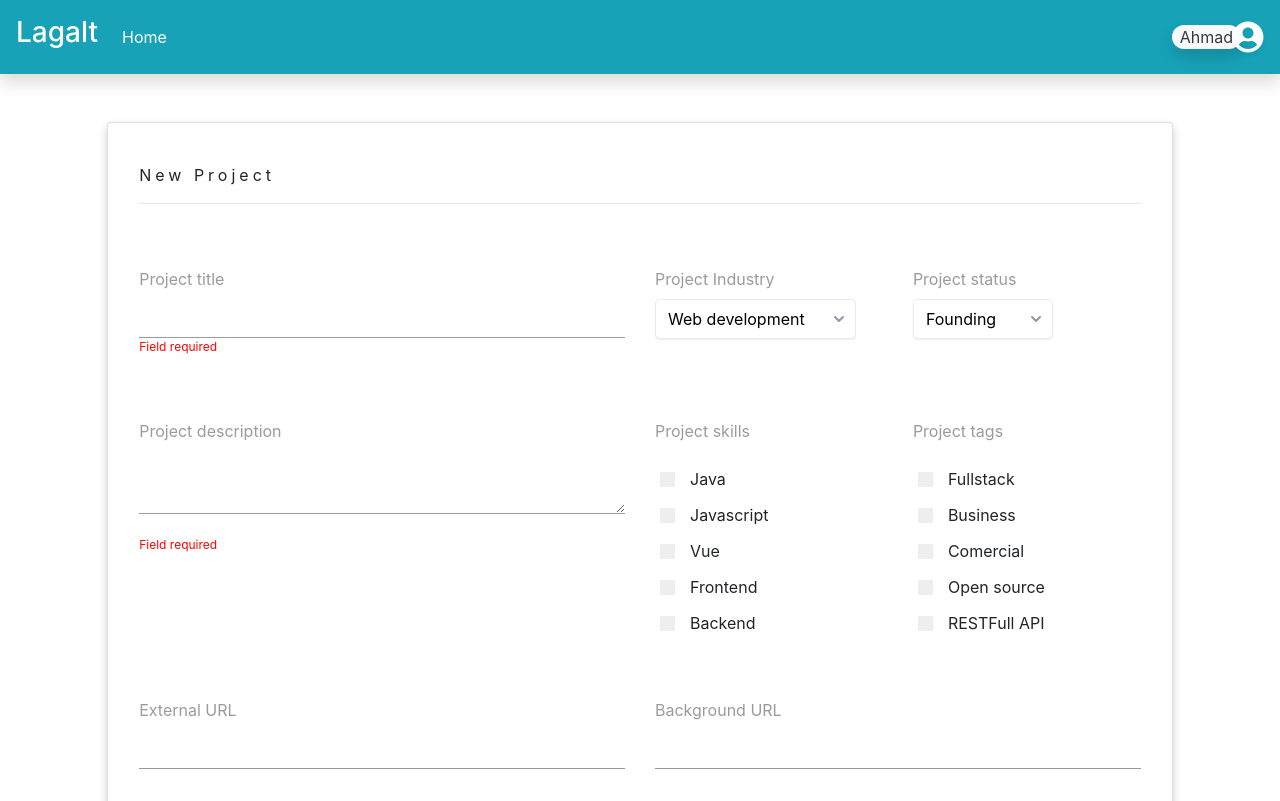
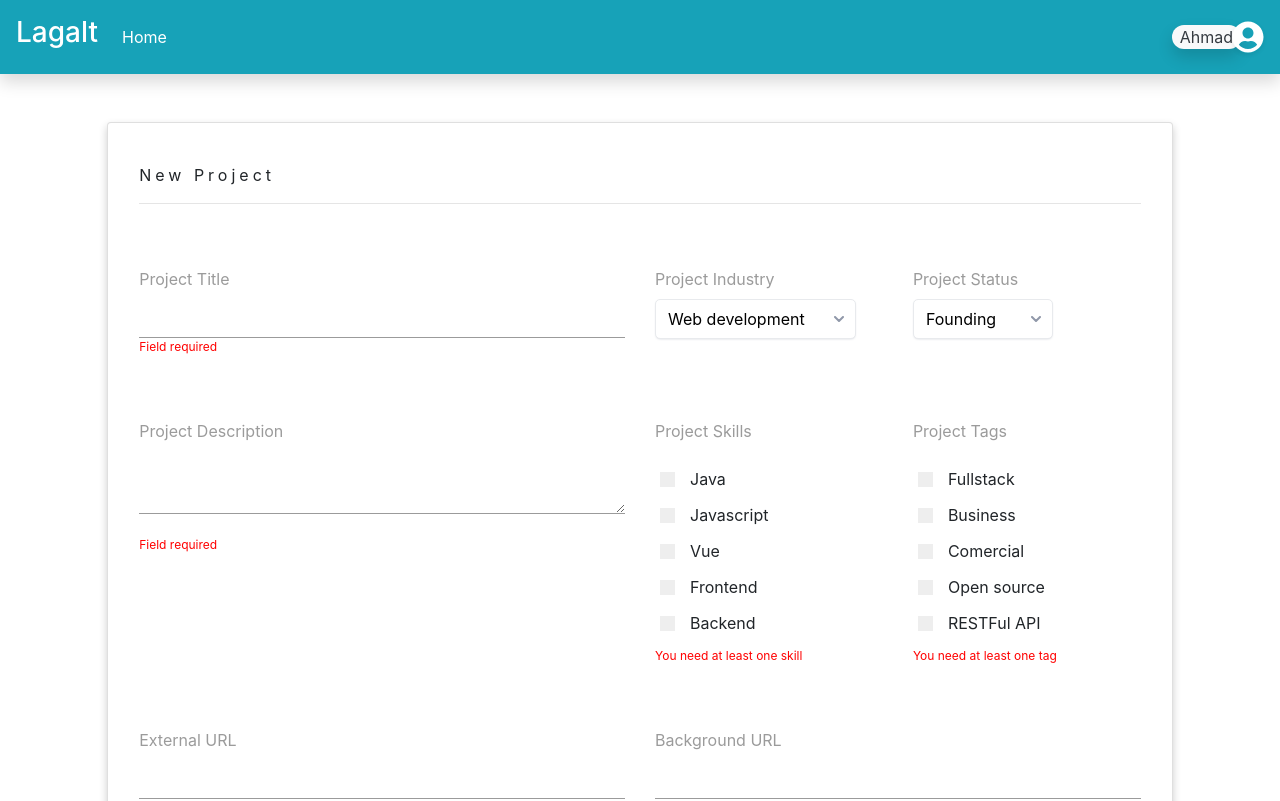
Before and after one commit to iamnuno/lagalt, a Vue app: page /project/new in a window 1280 px wide. Shown: the top 801 px of the page. Built offline with nearby package versions, Linux system fonts and the light colour scheme.

Commit message:
Feat(AddProject): Validates project skills and tags with vuelidator

```diff
--- a/src/components/SkillCheckbox.vue
+++ b/src/components/SkillCheckbox.vue
@@ -12,7 +12,7 @@ export default {
   methods: {
     skillUpdate() {
       this.$props.skill.hasSkill = !this.$props.skill.hasSkill;
-      this.$emit("updateUserSkills", this.$props.skill);
+      this.$emit("updateProjectSkills", this.$props.skill);
     },
   },
 };
--- a/src/components/TagCheckbox.vue
+++ b/src/components/TagCheckbox.vue
@@ -12,7 +12,7 @@ export default {
   methods: {
     tagUpdate() {
       this.$props.tag.hasTag = !this.$props.tag.hasTag;
-      this.$emit("updateUserTags", this.$props.tag);
+      this.$emit("updateProjectTags", this.$props.tag);
     },
   },
 };
--- a/src/constants/constants.js
+++ b/src/constants/constants.js
@@ -103,7 +103,7 @@ const TAGS = [
         industry: 'Web development',
     },
     {
-        name: 'RESTFull API',
+        name: 'RESTFul API',
         industry: 'Web development',
     },
     {
--- a/src/views/AddProject.vue
+++ b/src/views/AddProject.vue
@@ -8,7 +8,7 @@
         </div>
       </div>
 
-      <form action="" @submit="addProject">
+      <form action="" @submit.prevent="addProject">
         <div class="row p-3">
           <div class="col-md-6">
             <!-- title -->
@@ -16,7 +16,7 @@
               class="form-group"
               :class="{ 'form-group--error': $v.title.$error }"
             >
-              <label class="form-label">Project title</label>
+              <label class="form-label">Project Title</label>
               <input
                 class="form-field"
                 type="text"
@@ -53,7 +53,7 @@
           <div class="col-md-3">
             <!-- status -->
             <div class="form-group">
-              <label class="form-label">Project status</label><br />
+              <label class="form-label">Project Status</label><br />
               <label class="select">
                 <select v-model="status">
                   <option
@@ -83,7 +83,7 @@
               class="form-group"
               :class="{ 'form-group--error': $v.description.$error }"
             >
-              <label class="form-label">Project description</label>
+              <label class="form-label">Project Description</label>
               <textarea
                 class="form-field"
                 type="text"
@@ -96,22 +96,33 @@
           </div>
           <div class="col-md-3">
             <!-- skills -->
-            <div class="form-group">
-              <div class="form-label">Project skills</div>
+            <div
+              class="form-group"
+              :class="{ 'form-group--error': $v.projectSkills.$error }"
+            >
+              <div class="form-label">Project Skills</div>
               <br />
               <div v-for="skill in availableSkills" :key="skill.name">
                 <SkillCheckbox
                   v-if="skill.industry == type"
                   :skill="skill"
-                  @updateUserSkills="updateUserSkills"
+                  @updateProjectSkills="updateProjectSkills"
                 />
+              </div>
+              <div v-if="!$v.projectSkills.required" class="error">
+                You need at least one skill
               </div>
             </div>
           </div>
           <div class="col-md-3">
             <!-- tags -->
             <div class="form-group">
-              <div class="form-label">Project tags</div>
+              <div
+                class="form-label"
+                :class="{ 'form-group--error': $v.projectTags.$error }"
+              >
+                Project Tags
+              </div>
               <br />
               <div v-for="tag in availableTags" :key="tag.name">
                 <TagCheckbox
@@ -119,6 +130,9 @@
                   :tag="tag"
                   @updateProjectTags="updateProjectTags"
                 />
+              </div>
+              <div v-if="!$v.projectTags.required" class="error">
+                You need at least one tag
               </div>
             </div>
           </div>
@@ -212,7 +226,7 @@ import { INDUSTRY, STATUS, SKILLS, TAGS } from "../constants/constants";
 import SkillCheckbox from "../components/SkillCheckbox";
 import TagCheckbox from "../components/TagCheckbox";
 
-import { required, url, minLength } from "vuelidate/lib/validators";
+import { required, url } from "vuelidate/lib/validators";
 
 export default {
   components: { SkillCheckbox, TagCheckbox },
@@ -226,7 +240,9 @@ export default {
       availableProjectTypes: INDUSTRY,
       type: "Web development",
       availableSkills: SKILLS,
+      projectSkills: [],
       availableTags: TAGS,
+      projectTags: [],
       externalUrl: "",
       backgroundUrl: "",
       photos: [],
@@ -240,7 +256,8 @@ export default {
     externalUrl: { url },
     backgroundUrl: { url },
     newPhotoUrl: { url },
-    userSkills: { minLength: minLength(1) },
+    projectSkills: { required },
+    projectTags: { required },
   },
   mounted() {
     this.availableSkills = this.availableSkills.map((x) => ({
@@ -256,55 +273,78 @@ export default {
     }));
   },
   computed: {
-    userSkills() {
-      let userSkills = [];
-
-      this.availableSkills.forEach((skill) => {
-        if (skill.hasSkill === true) userSkills.push(skill.name);
-      });
-
-      return userSkills;
-    },
-
-    projectTags() {
-      let projectTags = [];
-
-      this.availableTags.forEach((tag) => {
-        if (tag.hasTag === true) projectTags.push(tag.name);
-      });
-
-      return projectTags;
-    },
+    // userSkills() {
+    //   let userSkills = [];
+    //   this.availableSkills.forEach((skill) => {
+    //     if (skill.hasSkill === true) userSkills.push(skill.name);
+    //   });
+    //   return userSkills;
+    // },
+    // projectTags() {
+    //   let projectTags = [];
+    //   this.availableTags.forEach((tag) => {
+    //     if (tag.hasTag === true) projectTags.push(tag.name);
+    //   });
+    //   return projectTags;
+    // },
   },
   methods: {
-    addProject(e) {
-      e.preventDefault();
+    addProject() {
       // TODO: make HTTP POST request
       if (!this.$v.$invalid) {
         alert(
-          `Title: ${this.title}\nDescription: ${this.description}\nType: ${this.type}\nStatus: ${this.status}\nTags: ${this.projectTags}\nSkills: ${this.userSkills}\nExternal URL: ${this.externalUrl}\nBackground URL: ${this.backgroundUrl}\nPhotos: ${this.photos}`
+          `Title: ${this.title}\nDescription: ${this.description}\nType: ${this.type}\nStatus: ${this.status}\nTags: ${this.projectTags}\nSkills: ${this.projectSkills}\nExternal URL: ${this.externalUrl}\nBackground URL: ${this.backgroundUrl}\nPhotos: ${this.photos}`
         );
       } else {
         alert("Please fill the form correctly.");
       }
     },
-    updateUserSkills(e) {
+    updateProjectSkills(e) {
       this.availableSkills.forEach((skill) => {
         if (skill.name === e.name) skill.hasSkill = e.hasSkill;
+      });
+
+      this.availableSkills.forEach((skill) => {
+        if (
+          skill.hasSkill === true &&
+          !this.projectSkills.includes(skill.name)
+        ) {
+          this.projectSkills.push(skill.name);
+        }
+        if (
+          skill.hasSkill === false &&
+          this.projectSkills.includes(skill.name)
+        ) {
+          this.projectSkills = this.projectSkills.filter(
+            (x) => x !== skill.name
+          );
+        }
       });
     },
     updateProjectTags(e) {
       this.availableTags.forEach((tag) => {
         if (tag.name === e.name) tag.hasTag = e.hasTag;
       });
+
+      this.availableTags.forEach((tag) => {
+        if (tag.hasTag === true && !this.projectTags.includes(tag.name)) {
+          this.projectTags.push(tag.name);
+        }
+        if (tag.hasTag === false && this.projectTags.includes(tag.name)) {
+          this.projectTags = this.projectTags.filter((x) => x !== tag.name);
+        }
+      });
     },
     onProjectIndustryChange() {
       this.availableSkills.forEach((skill) => {
         if (skill.hasSkill === true) skill.hasSkill = false;
       });
+      this.projectSkills = [];
+
       this.availableTags.forEach((tag) => {
         if (tag.hasTag === true) tag.hasTag = false;
       });
+      this.projectTags = [];
     },
     addPhoto() {
       if (
```
